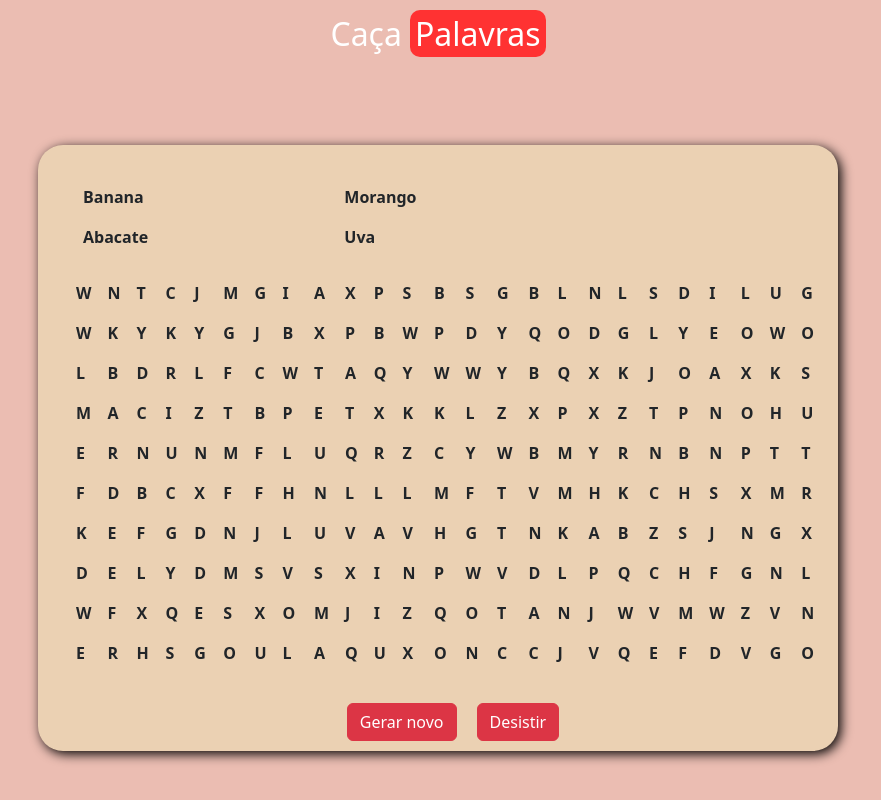
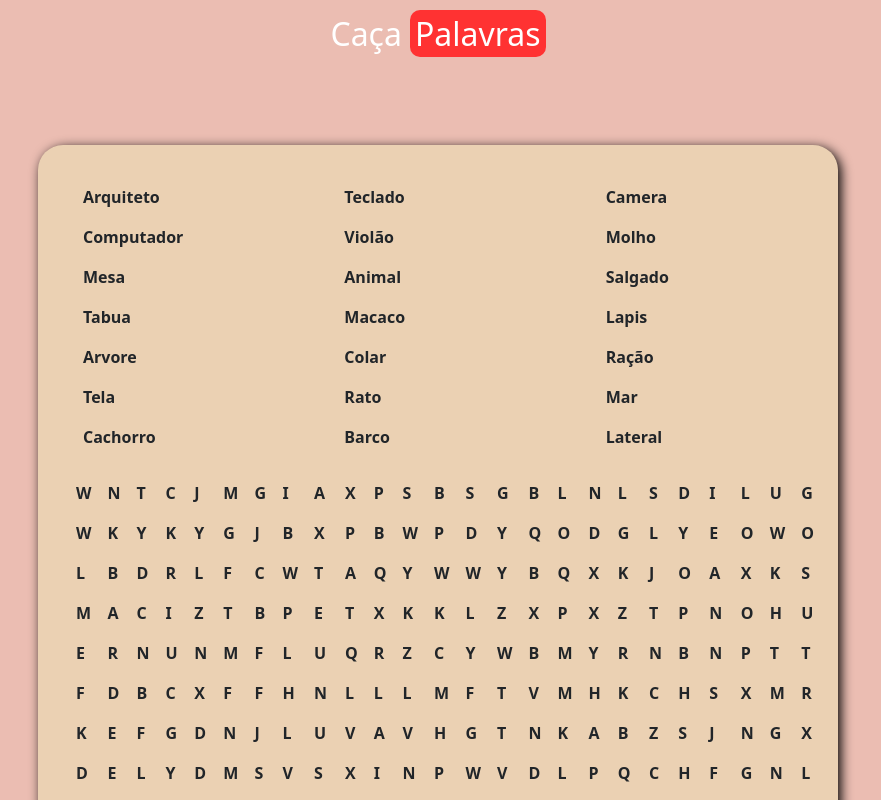
Before and after one commit to GabrielSKlauck/CacaPalavras-Angular, an Angular app: page / in a window 1280 px wide. Shown: the top 800 px of the page, without its empty margins (202-1083 px from the left). Built offline with nearby package versions, Linux system fonts and the light colour scheme.

Commit message:
Inicio da população de palavras

```diff
--- a/src/app/matriz-palavras/matriz-palavras.component.ts
+++ b/src/app/matriz-palavras/matriz-palavras.component.ts
@@ -12,10 +12,11 @@ export class MatrizPalavrasComponent{
   caca = new CacaPalavras();
 
   itens:string[][] = this.caca.matriz;
-  listaPalavras:string[] = ['Banana','Abacate','Morango','Uva']
+  listaPalavras:string[] = this.caca.palavras;
 
   ngOnInit(): void {
     console.log(this.caca.matriz)
+    console.log(this.listaPalavras)
   }
 
 
--- a/src/app/modelo/CacaPalavras.ts
+++ b/src/app/modelo/CacaPalavras.ts
@@ -1,9 +1,13 @@
 export class CacaPalavras{
    matriz: string[][];
-   palavras: string[] = [];
+    palavras: string[] = ['Arquiteto', 'Computador', 'Mesa', 'Tabua', 'Arvore', 'Tela', 'Cachorro',
+                         'Teclado', 'Violão', 'Animal', 'Macaco', 'Colar', 'Rato', 'Barco',
+                         'Camera', 'Molho', 'Salgado', 'Lapis', 'Ração', 'Mar', 'Lateral'];
    posicoesPalavras = new Map<string,string>();
-   linha:number = 10;
-   coluna:number = 25;
+   private linha:number = 10;
+   private coluna:number = 25;
+   private inicioL: number = 0;
+   private inicioC: number = 0;
 
    constructor(){
       this.matriz = Array.from({ length: this.linha }, () => Array(this.coluna).fill(""));
@@ -11,7 +15,9 @@ export class CacaPalavras{
    }
 
    geraMatriz(): string[][]{
-      const alfabeto: string[] = ["A","B","C","D","E","F","G","H","I","J","K","L","M","N","O","P","Q","R","S","T","U","V","W","X","Y","Z"];
+      const alfabeto: string[] = ["A","B","C","D","E","F","G","H","I",
+                                  "J","K","L","M","N","O","P","Q","R",
+                                  "S","T","U","V","W","X","Y","Z"];
       for (let i = 0; i < this.linha; i++) {
          for (let j = 0; j < this.coluna; j++) {
             this.matriz[i][j] = alfabeto.at(this.getRandomInt(26)) ?? "";
@@ -21,7 +27,25 @@ export class CacaPalavras{
       return this.matriz;
    }
 
-   getRandomInt(max: number) {
+   private populaMatriz(): void{
+
+      for (let i = 0; i < 7; i++) {
+         //Posição inicio de palavras
+         this.inicioL = this.getRandomInt(this.linha);
+         this.inicioC = this.getRandomInt(this.coluna);
+
+         //Pega um valor aleatorio com base na quantidade de palavras
+         const posicaoPalavra = this.getRandomInt(this.palavras.length)
+
+         //Seleciona uma palavra da lista
+         const palavraSelecionada = this.palavras.at(posicaoPalavra)
+
+         //Remove da lista de palavras
+         delete this.palavras[posicaoPalavra]
+      }
+   }
+
+   private getRandomInt(max: number): number {
       return Math.floor(Math.random() * max);
     }
 }
```
